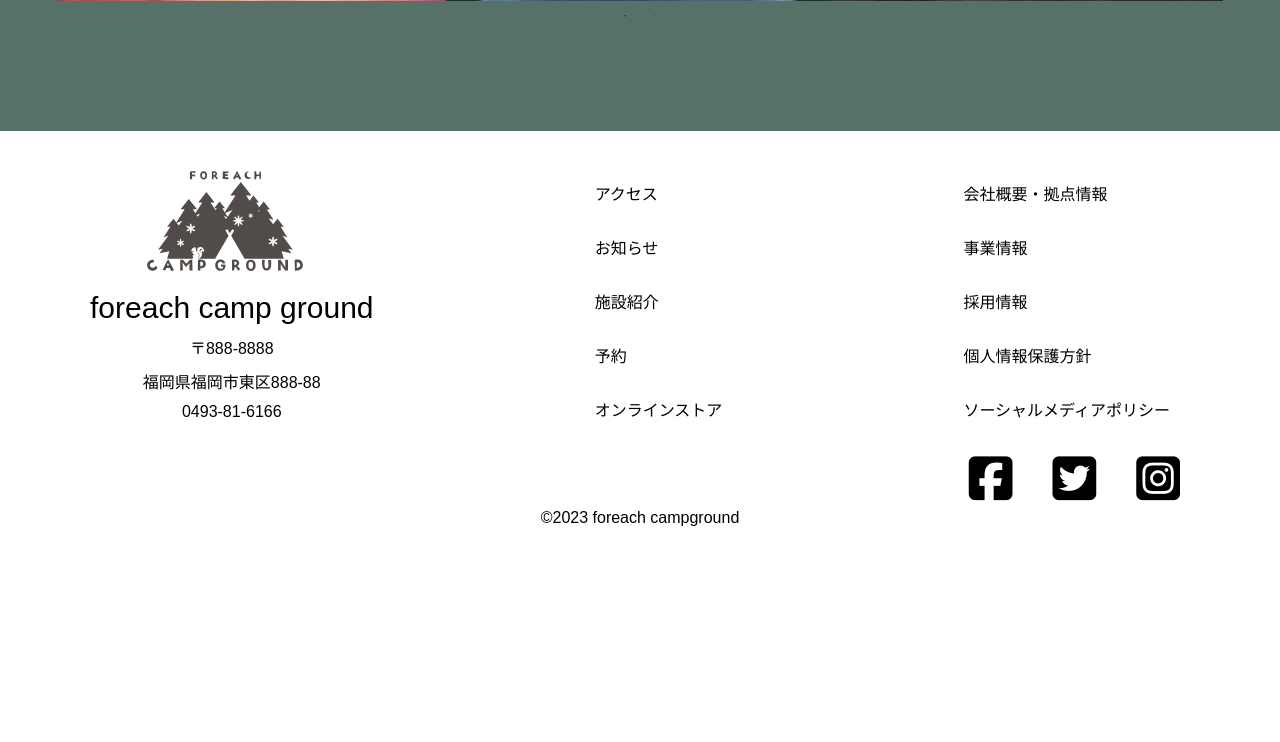
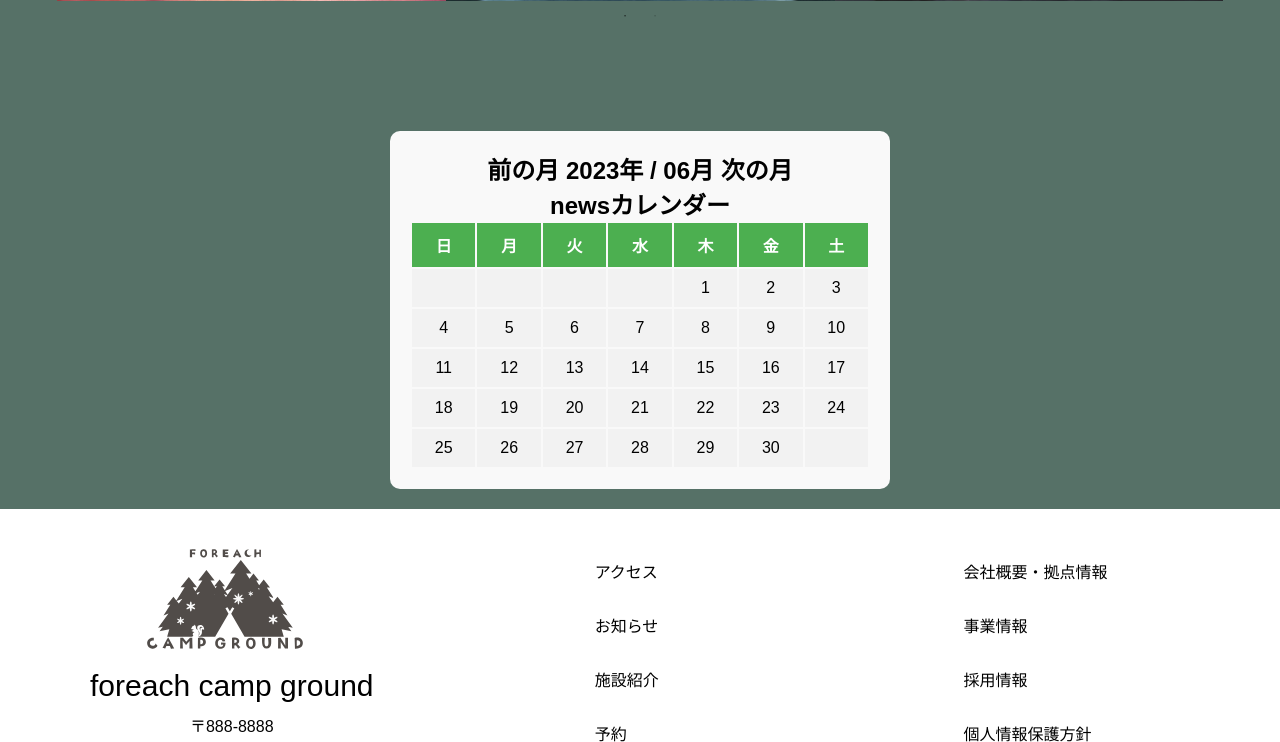
Before and after one commit to atsu456/foreach, a PHP site: page /news.php in a window 1280 px wide. Shown: the part 1627-2369 px from the top of the page. Before the commit the page ends 2153 px from the top, so only its background shows below. Run offline with PHP 8.4, Linux system fonts and the light colour scheme; a stand-in replaces the project's code that opens the database connection; some libraries are stand-ins or nearby versions; some web fonts are replaced.

Commit message:
news カレンダー追加

```diff
--- a/css/style.css
+++ b/css/style.css
@@ -576,6 +576,7 @@ input[type="email"],
     background-color: #45a049;
 }
 
+/* カレンダー */
 .calendar-section {
     color: var(--black);
     text-align: center;
@@ -584,7 +585,7 @@ input[type="email"],
     border-radius: 10px;
     padding: 20px;
     max-width: 500px;
-    margin: 0 auto;
+    margin: 20px auto;
 }
 
 .calendar-section .header {
@@ -626,6 +627,11 @@ input[type="email"],
 .calendar .day:hover {
     background-color: #ddd;
 }
+.calendar table{
+    width: 100%;
+}
+
+
 /* reserve_form */
 #reserve_form h1{
     text-align: center;
--- a/news.php
+++ b/news.php
@@ -149,7 +149,49 @@ require_once 'foreach_config.php';
       });
     });
 </script>
+
+<div class="calendar-section" id="calendar_link">
+<h1>
+          <a href="?refYear=<?= $objPrevMonth->format('Y') ?>&refMonth=<?= $objPrevMonth->format('m') ?> " class="nav-link">前の月</a>
+        <?= $thisYear . '年 / ' . $thisMonth . '月' ?>
+        <!-- ナビゲーションリンク -->
+        <a href="?refYear=<?= $objNextMonth->format('Y') ?>&refMonth=<?= $objNextMonth->format('m') ?>" class="nav-link">次の月</a>
+    </h1>
+  <div class="calendar">
+    <h1>newsカレンダー</h1>
+      <table>
+        <tr>
+          <!-- カレンダーの曜日の表示 -->
+          <?php foreach ($weekday as $day) : ?>
+            <th><?= $day; ?></th>
+          <?php endforeach; ?>
+        </tr>
+        <tr>
+          <!-- 1日の前の空欄を表示 -->
+          <?php for ($emptyCellCount = 0; $emptyCellCount < $thisFirstWeekDay; $emptyCellCount++) : ?>
+            <td></td>
+          <?php endfor; ?>
+          <!--　カレンダーの日付を表示 -->
+          <?php for ($dateCount = 1; $dateCount <= $thisFullDays; $dateCount++) : ?>
+            <td class="day" <?= "$thisYear-$thisMonth-$dateCount" == $objToday->format('Y-m-d') ? 'class="today"' : ''; ?>><?= $dateCount; ?></td>
+            <?php if (($dateCount + $thisFirstWeekDay) % 7 == 0) : ?>
+        </tr>
+        <?php if ($dateCount != $thisFullDays || $thisLastWeekDay != 6) : ?>
+          <tr>
+          <?php endif; ?>
+        <?php endif; ?>
+      <?php endfor; ?>
+      <!-- 最終日の後ろの空欄を表示 -->
+      <?php for ($emptyCellCount = 1; $emptyCellCount < (7 - $thisLastWeekDay); $emptyCellCount++) : ?>
+        <td></td>
+      <?php endfor; ?>
+      </table>
+  </div>
+    </div>
             </article>
+
+
+
         </main>
         <footer class="footer">
         <div class="ft">
```
